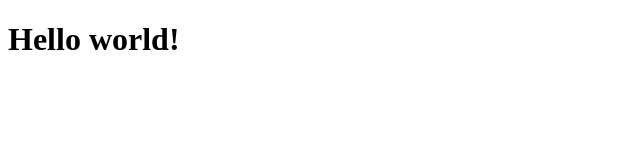
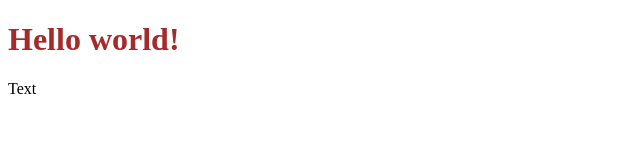
Before and after one commit to CEED87/git_test, a plain HTML site: page index.html in a window 1280 px wide. Shown: the whole page, without its empty margins (0-640 px from the left). Drawn offline with Linux system fonts and the light colour scheme.

Commit message:
add file scc

```diff
--- a/index.html
+++ b/index.html
@@ -5,8 +5,10 @@
     <meta http-equiv="X-UA-Compatible" content="IE=edge">
     <meta name="viewport" content="width=device-width, initial-scale=1.0">
     <title>Document</title>
+    <link rel="stylesheet" href="style.css">
 </head>
 <body>
     <h1>Hello world!</h1>
+    <p>Text</p>
 </body>
 </html>
--- /dev/null
+++ b/style.css
@@ -0,0 +1,3 @@
+h1 {
+    color: brown;
+}
```
